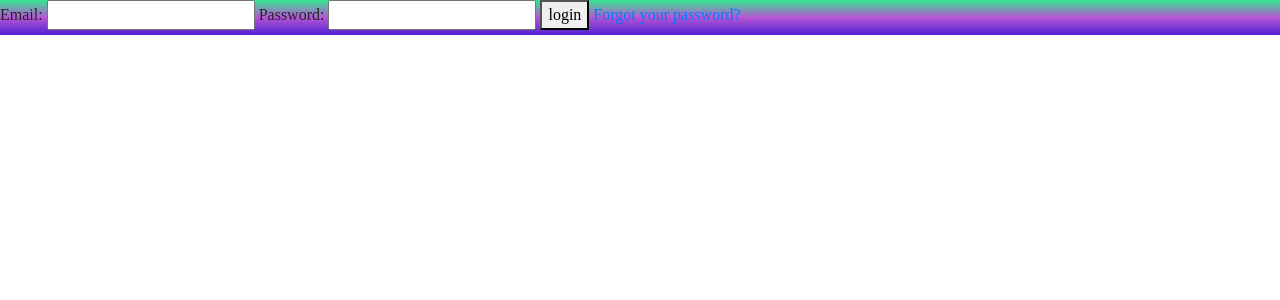
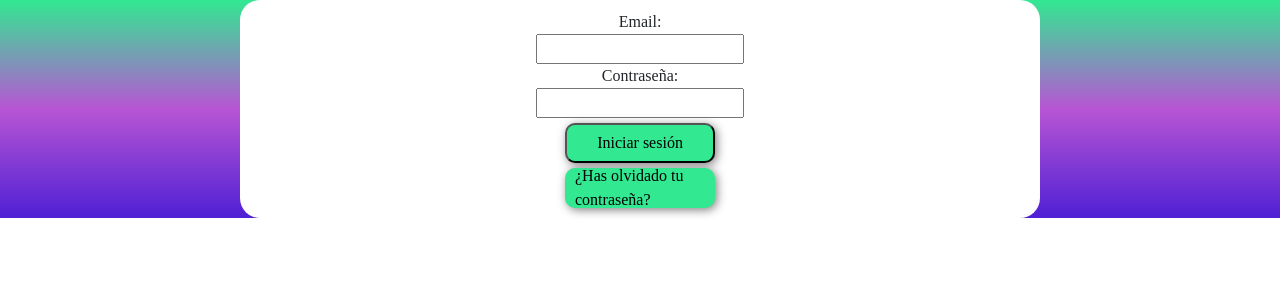
Before and after one commit to BarbaraSantano/DejandoHuella, a Symfony app: template DejandoHuella/templates/login/index.html.twig in a window 1280 px wide. Shown: the top 300 px of the page. Run offline with Twig, Linux system fonts and the light colour scheme; the template is opened without the code that fills it, so the values that code supplies are empty; some libraries are stand-ins or nearby versions; some web fonts are replaced.

Commit message:
cambios login y recuperacion contraseña

```diff
--- a/DejandoHuella/public/css/stylesheet.css
+++ b/DejandoHuella/public/css/stylesheet.css
@@ -142,3 +142,10 @@ th, td{
     border-radius: 20px;
 
 }
+
+#etiquetacentrada{
+    margin: 0 auto;
+    display: flex;
+    align-items: center;
+    justify-content: center !important;
+}
--- a/DejandoHuella/templates/login/index.html.twig
+++ b/DejandoHuella/templates/login/index.html.twig
@@ -3,21 +3,23 @@
 {% block title %}Hello LoginController!{% endblock %}
 
 {% block body %}
+<div class="contenedor">
 {% if error %}
         <div>{{ error.messageKey|trans(error.messageData, 'security') }}</div>
     {% endif %}
 
     <form action="{{ path('app_login') }}" method="post">
-        <label for="username">Email:</label>
-        <input type="text" id="username" name="_username" value="{{ last_username }}"/>
+        <label id="etiquetacentrada" for="username">Email:</label>
+        <input  id="etiquetacentrada" type="text" id="username" name="_username" value="{{ last_username }}"/>
 
-        <label for="password">Password:</label>
-        <input type="password" id="password" name="_password"/>
+        <label id="etiquetacentrada" for="password">Contraseña:</label>
+        <input  id="etiquetacentrada" type="password" id="password" name="_password"/>
 
         {# If you want to control the URL the user is redirected to on success#}
          <input type="hidden" name="_target_path" value="/profile"/>
 
-        <button type="submit">login</button>
-        <a href= "{{ path('app_forgot_password_request') }}"> Forgot your password?</a>
+        <button id="botonCrear" type="submit">Iniciar sesión</button>
+        <a id="botonCrear" href= "{{ path('app_forgot_password_request') }}"> ¿Has olvidado tu contraseña?</a>
     </form>
+</div>
 {% endblock %}
--- a/DejandoHuella/templates/profile/index.html.twig
+++ b/DejandoHuella/templates/profile/index.html.twig
@@ -4,7 +4,7 @@
 
 {% block body %}
 
-<h1>Profile</h1>
-<p>{{ app.user.email}}</p>
-<p><a href="{{ path('app_logout')}}"> Cerrar sesión</a></p>
+<h1 id="tituloCentrado">Mi perfil </h1>
+<p id="tituloCentrado">{{ app.user.email}}</p>
+<p><a  id="botonCrear" href="{{ path('app_logout')}}"> Cerrar sesión</a></p>
 {% endblock %}
--- a/DejandoHuella/templates/reset_password/reset.html.twig
+++ b/DejandoHuella/templates/reset_password/reset.html.twig
@@ -3,10 +3,10 @@
 {% block title %}Reset your password{% endblock %}
 
 {% block body %}
-    <h1>Reset your password</h1>
+    <h1>Reestablece tu contraseña</h1>
 
     {{ form_start(resetForm) }}
         {{ form_row(resetForm.plainPassword) }}
-        <button class="btn btn-primary">Reset password</button>
+        <button class="btn btn-primary">Reestablece tu contraseña</button>
     {{ form_end(resetForm) }}
 {% endblock %}
```
Also changed, not shown: DejandoHuella/migrations/Version20221117094257.php (added, +39 -0 lines), DejandoHuella/templates/registration/register.html.twig (+8 -4 lines), DejandoHuella/templates/reset_password/check_email.html.twig (+4 -4 lines), DejandoHuella/templates/reset_password/email.html.twig (+4 -4 lines), DejandoHuella/templates/reset_password/request.html.twig (+5 -4 lines).
